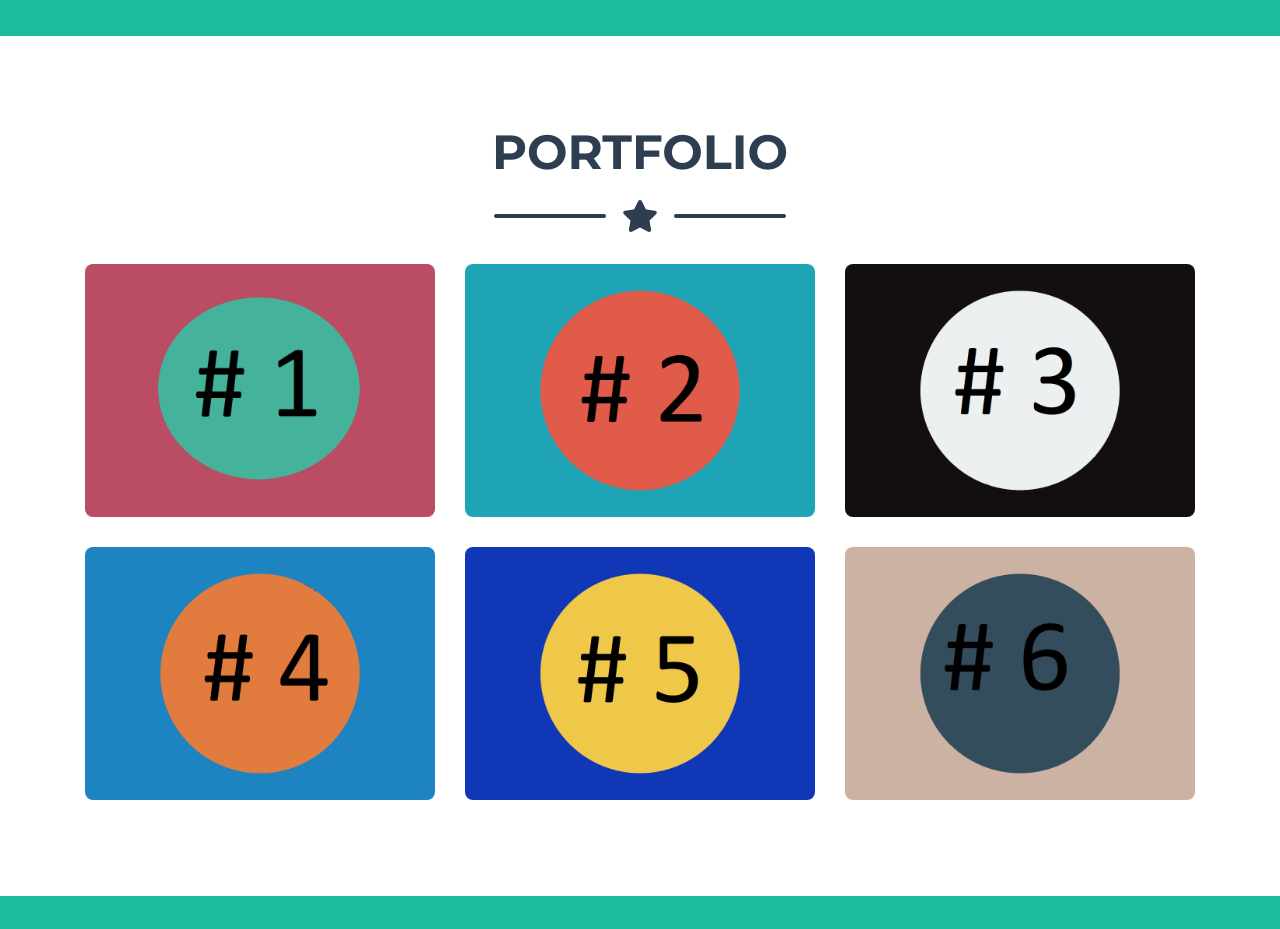
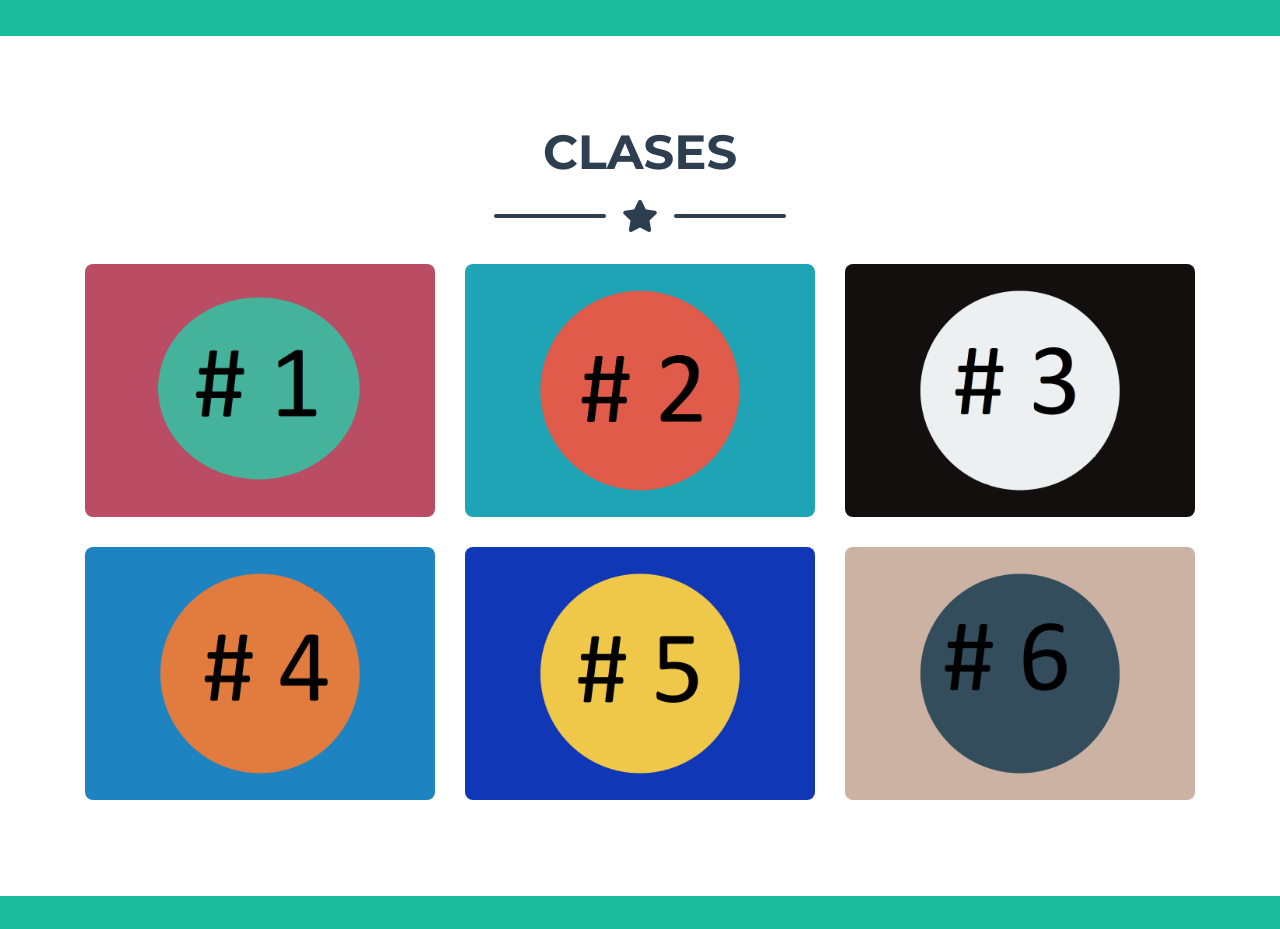
Before and after one commit to Jesaltstudio/mildred, a plain HTML site: page uno.html in a window 1280 px wide. Shown: the part 780-1709 px from the top of the page. Drawn offline with Linux system fonts and the light colour scheme.

Commit message:
Update uno.html

```diff
--- a/uno.html
+++ b/uno.html
@@ -72,7 +72,7 @@
     <div class="container">
 
       <!-- Portfolio Section Heading -->
-      <h2 class="page-section-heading text-center text-uppercase text-secondary mb-0">Portfolio</h2>
+      <h2 class="page-section-heading text-center text-uppercase text-secondary mb-0">Clases</h2>
 
       <!-- Icon Divider -->
       <div class="divider-custom">
```
